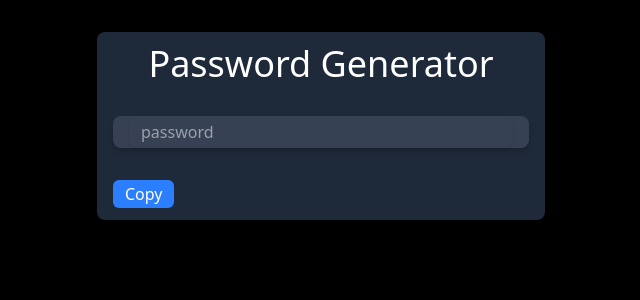
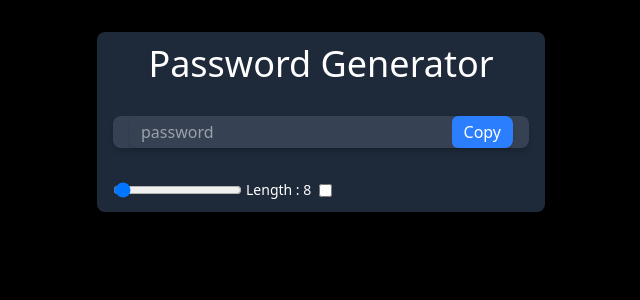
Before and after one commit to ayoncoding404/Password-Generator, a React (Vite) app: page / in a window 1280 px wide. Shown: the top 300 px of the page, without its empty margins (319-959 px from the left). Built offline with nearby package versions, Linux system fonts and the light colour scheme.

Commit message:
add number checkbox

```diff
--- a/src/App.jsx
+++ b/src/App.jsx
@@ -24,7 +24,7 @@ function App() {
     <div className="w-full max-w-md mx-auto shadow-md rounded-lg px-4 py-3 my-8 bg-gray-800">
       <h1 className="text-white text-4xl text-center">Password Generator</h1>
       <div
-        className="w-full max-w-md mx-auto shadow-md rounded-lg px-4 my-8 text-white
+        className=" w-full max-w-md mx-auto shadow-md rounded-lg px-4 my-8 text-white
       bg-gray-700 text-center"
       >
         <div className="flex shadow rounded-lg overflow-hidden mb-4">
@@ -35,10 +35,33 @@ function App() {
             placeholder="password"
             readOnly
           />
+           <button className="outline-none bg-blue-500 text-white px-3 py-0.5 shrink-0 rounded-md text-center"> Copy</button>
         </div>
 
       </div>
-      <button className="outline-none bg-blue-500 text-white px-3 py-0.5 shrink-0 rounded-md text-center"> Copy</button>
+      <div className="flex text-sm gap-x-2">
+         <div className="flex items-center gap-x-1">
+          <input
+            type="range"
+            min={6}
+            max={100}
+            value={length}
+            className="cursor-pointer"
+            onChange={(e)=>{setLength(e.target.value)}} //bujhinai
+           />
+           <label className="text-white">Length : {length}</label>
+         </div>
+         <div className="flex items-center gap-x-1">
+          <input
+            type="checkbox"
+            defaultChecked={numAllowed}
+            id="number allowed"
+            onChange={()=>{
+              setNumAllowed((prev)=>!prev)
+            }}
+          />
+         </div>
+      </div>
     </div>
   );
 }
```
